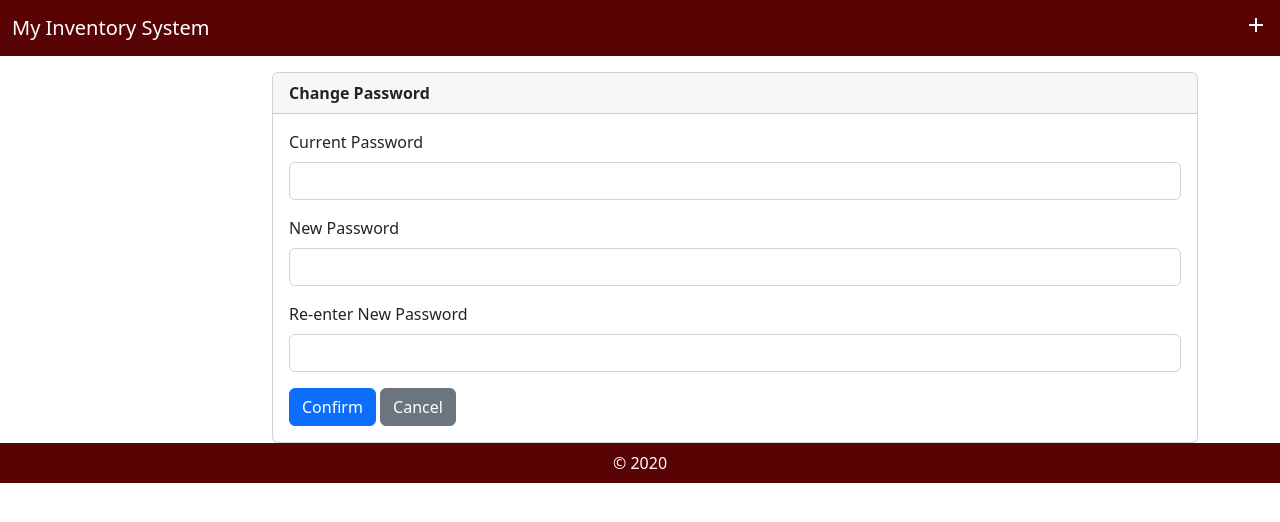
After one commit to rebekahtorre/M6P-DjangoForms-ArellanoPeducaTorre, a Django app: template MyInventorySystem/MyInventoryApp/templates/MyInventoryApp/change_password.html in a window 1280 px wide. The commit adds this page. Shown: the top 522 px of the page. Run offline with Django 3.2, Linux system fonts and the light colour scheme; the template is opened without the code that fills it, so the values that code supplies are empty; some libraries are stand-ins or nearby versions.

Commit message:
dami nangyari gg

```diff
--- a/MyInventorySystem/MyInventoryApp/templates/MyInventoryApp/base.html
+++ b/MyInventorySystem/MyInventoryApp/templates/MyInventoryApp/base.html
@@ -16,7 +16,7 @@
     <body>
         <nav class="navbar navbar-dark bg-custom mb-3 sticky-top" style="background-color: #590404;">
             <div class="container-fluid">
-                <a class="navbar-brand mb-0" href="{% url 'view_bottles' %}">My Inventory System</span></a>
+                <a class="navbar-brand mb-0" href="{% url 'view_bottles' %}">My Inventory System</a>
                 <a href="{% url 'add_bottle' %}" style="color:white"><i class="material-icons">add</i></a>
             </div>
         </nav>
@@ -25,14 +25,18 @@
             <div class="row">
                 <div class="col-md-2 text-start justify-left pt-2">
                     {% block sidemenu %}
+
+                    {% if pk %}
                     <ul class="nav flex-column">
                         <li class="nav-item">
-                            <a class="nav-link" href="{% url 'view_supplier' %}">• View Suppliers</a>
+                            <a class="nav-link" href="{% url 'view_supplier' pk=pk %}">• View Suppliers</a>
                         </li>
                         <li class="nav-item">
                             <a class="nav-link" href="{% url 'view_bottles' %}">• View Water Bottles</a>
                         </li>
                     </ul>
+                    {% endif %}
+
                     {% endblock %}
                 </div>
 
--- /dev/null
+++ b/MyInventorySystem/MyInventoryApp/templates/MyInventoryApp/change_password.html
@@ -0,0 +1,41 @@
+{% extends 'MyInventoryApp/base.html' %}
+
+{% block content %}
+
+<div class="card">
+    <div class="card-header">
+        <b>Change Password</b>
+    </div>
+
+    <div class="card-body">
+
+        {% if message %}
+            <div class="alert alert-danger">{{ message }}</div>
+        {% endif %}
+
+        <form method="POST">
+            {% csrf_token %}
+
+            <div class="mb-3">
+                <label class="form-label">Current Password</label>
+                <input type="password" class="form-control" name="current_password" required>
+            </div>
+
+            <div class="mb-3">
+                <label class="form-label">New Password</label>
+                <input type="password" class="form-control" name="new_password1" required>
+            </div>
+
+            <div class="mb-3">
+                <label class="form-label">Re-enter New Password</label>
+                <input type="password" class="form-control" name="new_password2" required>
+            </div>
+
+            <button type="submit" class="btn btn-primary">Confirm</button>
+            <a class="btn btn-secondary" href="{% url 'manage_account' pk=acc.pk %}">Cancel</a>
+        </form>
+
+    </div>
+</div>
+
+{% endblock %}
```
Also changed, not shown: MyInventorySystem/MyInventoryApp/templates/MyInventoryApp/manage.html (added, +21 -0 lines), MyInventorySystem/MyInventoryApp/templates/MyInventoryApp/view_supplier.html (+19 -4 lines), MyInventorySystem/MyInventoryApp/urls.py (+9 -5 lines), MyInventorySystem/MyInventoryApp/views.py (+38 -22 lines).
